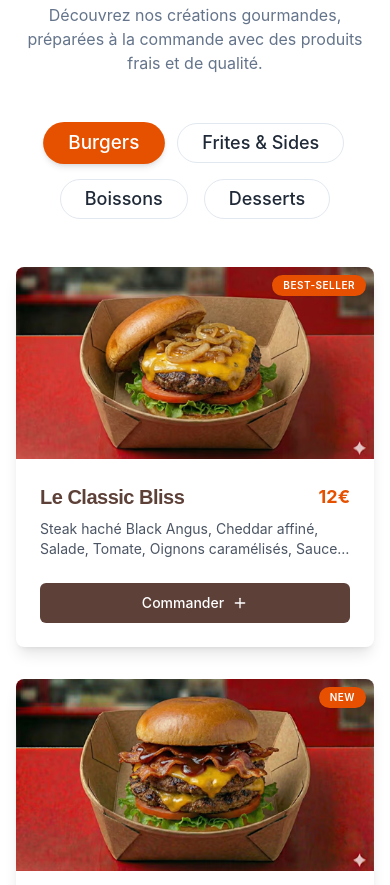
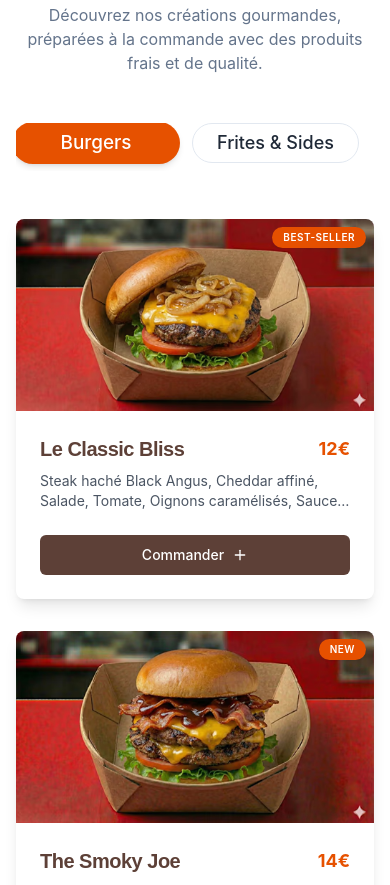
Before and after one commit to jeanloup33/burger-bliss, a React (Vite) app: page / in a window 390 px wide. Shown: the part 2260-3145 px from the top of the page. Built offline with nearby package versions, Linux system fonts and the light colour scheme.

Commit message:
Improve mobile menu category scrolling

```diff
--- a/src/sections/MenuSection.tsx
+++ b/src/sections/MenuSection.tsx
@@ -158,13 +158,13 @@ export function MenuSection() {
                 </div>
 
                 {/* Categories Tabs */}
-                <div className="flex flex-wrap justify-center gap-4 mb-12">
+                <div className="flex gap-4 mb-12 overflow-x-auto pb-2 md:justify-center snap-x snap-mandatory [-ms-overflow-style:'none'] [scrollbar-width:'none'] [&::-webkit-scrollbar]:hidden">
                     {CATEGORIES.map((cat) => (
                         <Button
                             key={cat.id}
                             variant={activeCategory === cat.id ? 'default' : 'outline'}
                             onClick={() => setActiveCategory(cat.id)}
-                            className={`rounded-full px-6 text-lg transition-all duration-300 ${activeCategory === cat.id
+                            className={`rounded-full px-6 min-w-[160px] text-lg transition-all duration-300 shrink-0 snap-center ${activeCategory === cat.id
                                 ? 'bg-bliss-orange hover:bg-bliss-orange/90 text-white shadow-md scale-105'
                                 : 'hover:border-bliss-orange hover:text-bliss-orange'
                                 }`}
```
